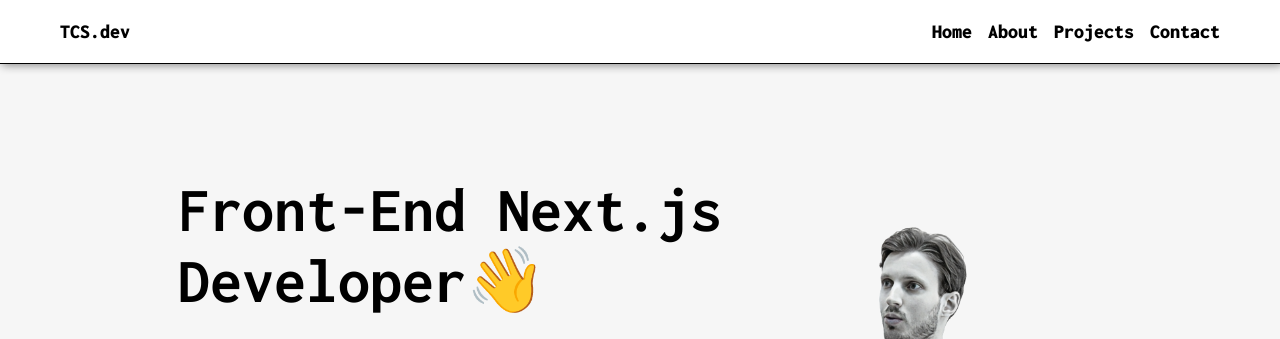
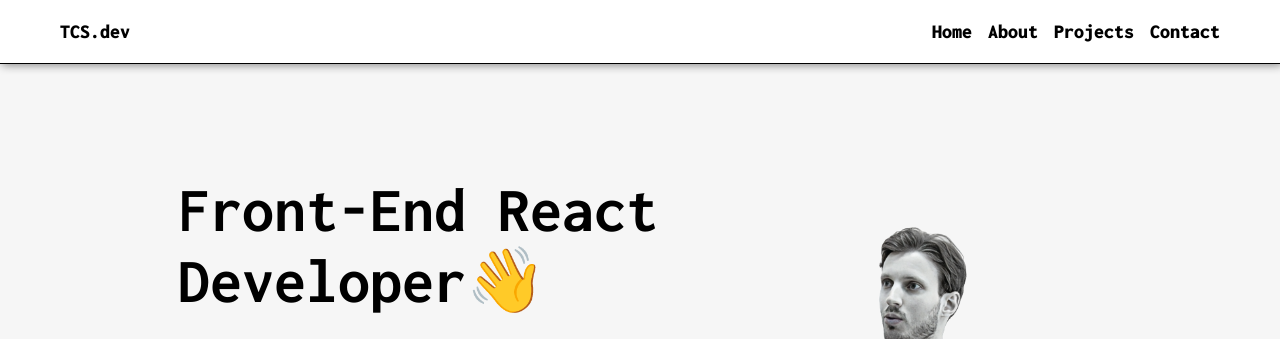
Before and after one commit to TomChrister/portfolio, a plain HTML site: page index.html in a window 1280 px wide. Shown: the top 339 px of the page. Drawn offline with Linux system fonts and the light colour scheme.

Commit message:
fix: minor change

```diff
--- a/index.html
+++ b/index.html
@@ -34,7 +34,7 @@
 <section id="home" class="section">
     <div class="container">
         <div class="main">
-            <h1 class="title">Front-End Next.js<br> Developer👋</h1>
+            <h1 class="title">Front-End React<br> Developer👋</h1>
             <p>Hello, I'm Tom Christer Schöön. A Front-end Developer<br> based in Oslo, Norway.📍<br></p>
             <div class="icons">
                 <a href="https://www.linkedin.com/in/tom-christer-sch%C3%B6%C3%B6n-bb8ab1226/" target="_blank"><span>
```
